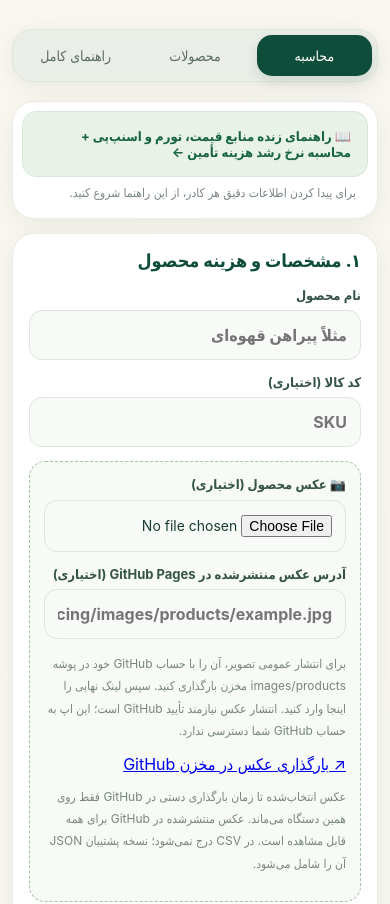
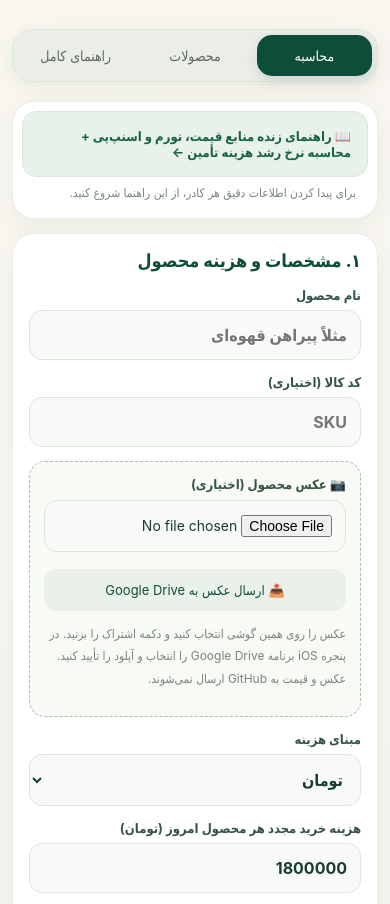
Before and after one commit to pmembari/mouher-pricing, a website: page index.html in a window 390 px wide. Shown: the part 128-1032 px from the top of the page. Drawn offline with Linux system fonts and the light colour scheme.

Commit message:
Replace GitHub image publishing UI with local iPhone photo sharing

```diff
--- a/index.html
+++ b/index.html
@@ -9,9 +9,7 @@
 <label for="photo" style="margin:0 0 8px">📷 عکس محصول (اختیاری)</label>
 <input id="photo" type="file" accept="image/*" style="width:100%;font-size:14px">
 <img id="photoPreview" alt="پیش‌نمایش عکس محصول" hidden style="display:block;width:116px;height:116px;object-fit:cover;border-radius:13px;margin:12px 0">
-<button id="removePhoto" type="button" hidden>حذف عکس</button><label>آدرس عکس منتشرشده در GitHub Pages (اختیاری)<input id="publicPhoto" type="url" placeholder="https://pmembari.github.io/mouher-pricing/images/products/example.jpg"></label><p class="hint">برای انتشار عمومی تصویر، آن را با حساب GitHub خود در پوشه images/products مخزن بارگذاری کنید. سپس لینک نهایی را اینجا وارد کنید. انتشار عکس نیازمند تأیید GitHub است؛ این اپ به حساب GitHub شما دسترسی ندارد.</p><a href="https://github.com/pmembari/mouher-pricing/upload/main/images/products" target="_blank" rel="noopener noreferrer">↗ بارگذاری عکس در مخزن GitHub</a>
-<p class="hint">عکس انتخاب‌شده تا زمان بارگذاری دستی در GitHub فقط روی همین دستگاه می‌ماند. عکس منتشرشده در GitHub برای همه قابل مشاهده است. در CSV درج نمی‌شود؛ نسخه پشتیبان JSON آن را شامل می‌شود.</p>
-</div>
+<div class="actions"><button id="removePhoto" type="button" hidden>حذف عکس</button><button id="sharePhoto" type="button">📤 ارسال عکس به Google Drive</button></div><p class="hint">عکس را روی همین گوشی انتخاب کنید و دکمه اشتراک را بزنید. در پنجره iOS برنامه Google Drive را انتخاب و آپلود را تأیید کنید. عکس و قیمت به GitHub ارسال نمی‌شوند.</p></div>
 <label>مبنای هزینه<select id="basis"><option value="toman">تومان</option><option value="usd">دلار یا تتر (صرفاً واحد مرجع)</option></select></label>
 <div id="tomanCost"><label>هزینه خرید مجدد هر محصول امروز (تومان)<input type="number" min="0" id="cost" value="1800000"></label></div>
 <div id="usdCost" hidden><label>هزینه هر محصول (دلار)<input type="number" min="0" id="usd" value="12"></label><label>نرخ دلار یا تتر به تومان (دستی)<input type="number" min="0" id="fx" value="150000"></label></div>
```
